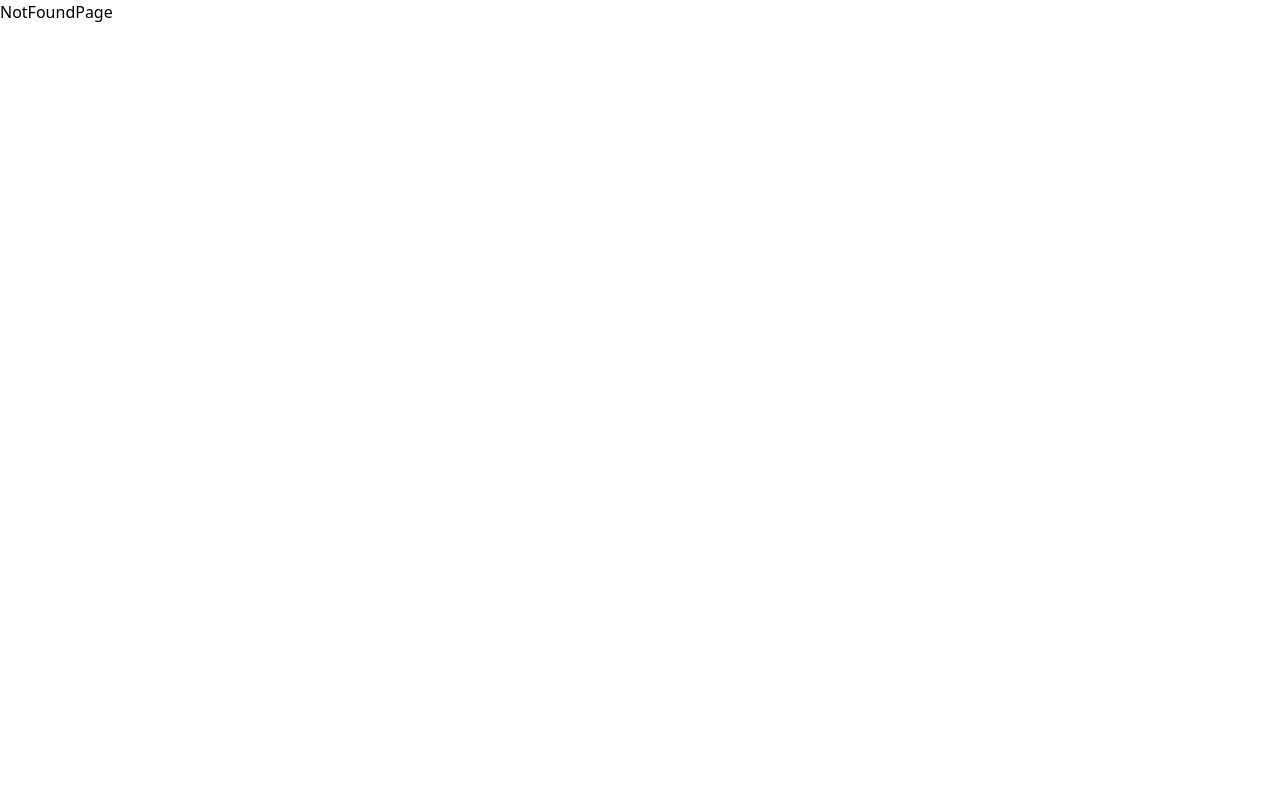
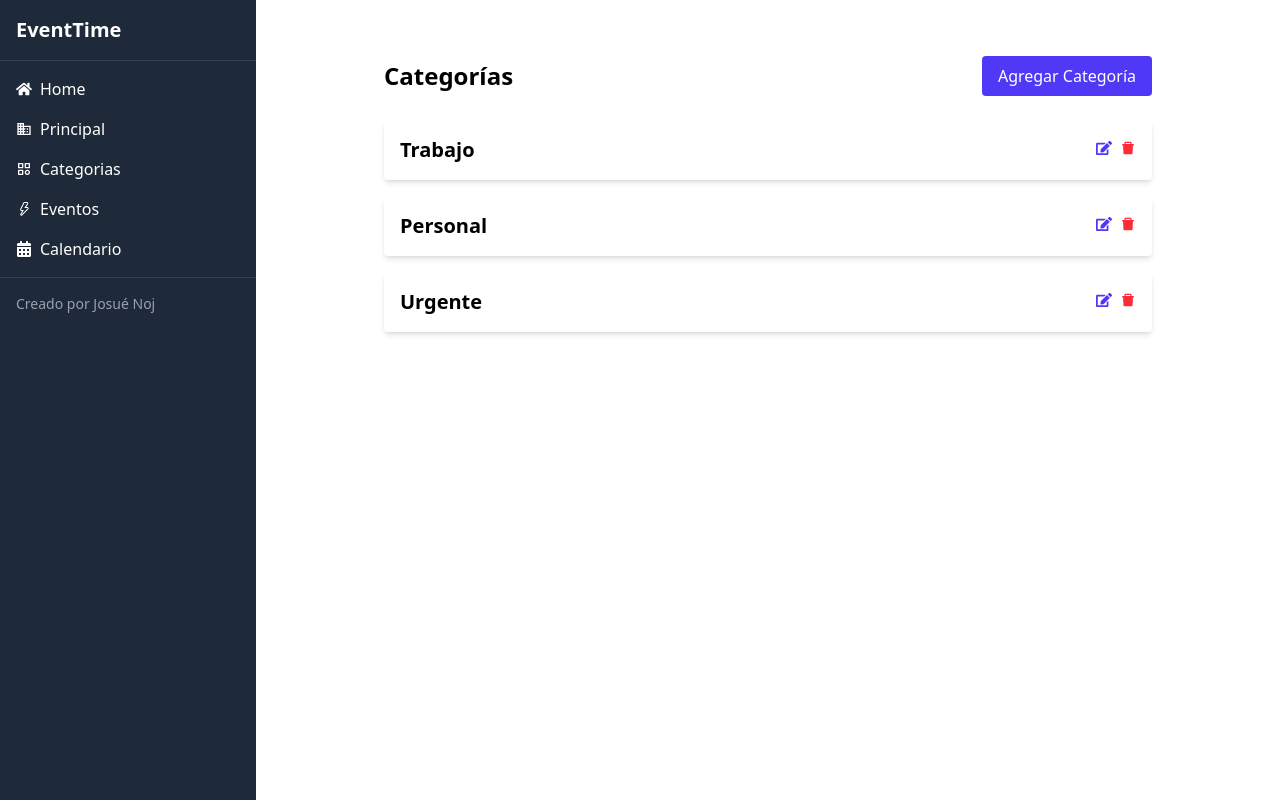
Before and after one commit to josuenojaguilar/EventTime, a React (Vite) app: page /dashboard/categories in a window 1280 px wide. Built offline with nearby package versions, Linux system fonts and the light colour scheme.

Commit message:
Feat: terminado sin test

```diff
--- a/package.json
+++ b/package.json
@@ -11,6 +11,7 @@
   },
   "dependencies": {
     "@tailwindcss/vite": "^4.1.5",
+    "proyecto-final": "file:",
     "react": "^19.1.0",
     "react-calendar": "^5.1.0",
     "react-dom": "^19.1.0",
--- /dev/null
+++ b/src/components/Category/Category.jsx
@@ -0,0 +1,73 @@
+import React, { useState } from 'react'
+import { useOutletContext } from 'react-router-dom'
+import { Modal } from '../../components/Modal'
+import { CategoryForm } from './CategoryForm'
+import { CategoryCard } from './CategoryCard'
+import { PacmanLoader } from 'react-spinners'
+
+export const Category = () => {
+  const { categories, isFetching, addCategory, updateCategory, deleteCategory } = useOutletContext()
+
+  const [isModalOpen, setIsModalOpen] = useState(false)
+  const [categoryToEdit, setCategoryToEdit] = useState(null)
+
+  const handleAdd = () => {
+    setCategoryToEdit(null)
+    setIsModalOpen(true)
+  }
+
+  const handleEdit = (category) => {
+    setCategoryToEdit(category)
+    setIsModalOpen(true)
+  }
+
+  const handleSubmit = (data) => {
+    if (categoryToEdit) {
+      updateCategory({ ...data, id: categoryToEdit.id })
+    } else {
+      addCategory(data)
+    }
+    setIsModalOpen(false)
+  }
+
+  if (isFetching) {
+    return (
+      <div className="w-full flex items-center justify-center h-screen">
+        <PacmanLoader />
+      </div>
+    )
+  }
+
+  return (
+    <div className="w-full max-w-3xl mx-auto mt-10 mb-10">
+      <div className="flex justify-between items-center mb-6">
+        <h1 className="text-2xl font-bold">Categorías</h1>
+        <button onClick={handleAdd} className="px-4 py-2 bg-indigo-600 text-white rounded">Agregar Categoría</button>
+      </div>
+
+      {categories?.length === 0 ? (
+        <p className="text-gray-600">No hay categorías aún.</p>
+      ) : (
+        <ul className="space-y-4">
+          {categories.map(category => (
+            <CategoryCard
+              key={category.id}
+              category={category}
+              onEdit={handleEdit}
+              onDelete={deleteCategory}
+            />
+          ))}
+        </ul>
+      )}
+
+      <Modal isOpen={isModalOpen} onClose={() => setIsModalOpen(false)}>
+        <CategoryForm
+          onSubmit={handleSubmit}
+          initialData={categoryToEdit}
+          onCancel={() => setIsModalOpen(false)}
+          categories={categories}
+        />
+      </Modal>
+    </div>
+  )
+}
--- /dev/null
+++ b/src/components/Category/CategoryCard.jsx
@@ -0,0 +1,27 @@
+import React from 'react'
+import { AiFillDelete } from 'react-icons/ai'
+import { FaEdit } from 'react-icons/fa'
+
+export const CategoryCard = ({ category, onEdit, onDelete }) => {
+  return (
+    <li className="bg-white p-4 rounded shadow-md">
+      <div className="flex justify-between items-center">
+        <h3 className="text-xl font-semibold">{category.name}</h3>
+        <div className="space-x-2">
+                  <button
+                      onClick={() => onEdit(category)}
+                      className="text-indigo-600"
+                  >
+                      <FaEdit />
+                  </button>
+                  <button
+                      onClick={() => onDelete(category.id)}
+                      className="text-red-500"
+                  >
+                      <AiFillDelete />
+                  </button>
+        </div>
+      </div>
+    </li>
+  )
+}
--- /dev/null
+++ b/src/components/Category/CategoryForm.jsx
@@ -0,0 +1,51 @@
+import React, { useState, useEffect } from 'react'
+import { useOutletContext } from 'react-router-dom'
+
+export const CategoryForm = ({ onSubmit, initialData, onCancel, categories }) => {
+  const [name, setName] = useState('')
+
+  useEffect(() => {
+    if (initialData) {
+      setName(initialData.name)
+    }
+  }, [initialData])
+
+  const getNextId = () => {
+    if (!categories || categories.length === 0) return 1
+    const ids = categories.map(c => Number(c.id)).filter(n => !isNaN(n))
+    console.log(Math.max(...ids) + 1);
+
+    return Math.max(...ids) + 1
+  }
+
+  const handleSubmit = (e) => {
+    e.preventDefault()
+    const data = {
+      name,
+      color: "bg-blue-500"
+    }
+    if(!initialData){
+      data.id = getNextId()
+    }
+    onSubmit(data)
+  }
+
+  return (
+    <form onSubmit={handleSubmit} className="space-y-4">
+      <div>
+        <label className="block text-sm font-medium text-gray-700">Nombre de la categoría</label>
+        <input
+          type="text"
+          value={name}
+          onChange={(e) => setName(e.target.value)}
+          className="mt-1 block w-full px-3 py-2 border border-gray-300 rounded-md"
+          required
+        />
+      </div>
+      <div className="flex justify-between">
+        <button type="submit" className="px-4 py-2 bg-indigo-600 text-white rounded">Guardar</button>
+        <button type="button" onClick={onCancel} className="px-4 py-2 bg-gray-300 text-gray-700 rounded">Cancelar</button>
+      </div>
+    </form>
+  )
+}
--- a/src/components/EventCard.jsx
+++ b/src/components/Event/EventCard.jsx
@@ -9,7 +9,7 @@ export const EventCard = ({ event, onEdit, onDelete }) => {
         <h3 className="text-lg font-semibold">{event.title}</h3>
         <p className="text-sm text-gray-600">{new Date(event.date).toLocaleString()}</p>
         <p className="text-sm">{event.description}</p>
-        <span className="inline-block text-xs bg-gray-200 px-2 py-1 rounded mt-1">{event.category}</span>
+        <span className="inline-block text-xs bg-gray-200 px-2 py-1 rounded mt-1">{event.categoryName}</span>
       </div>
       <div className="space-x-2">
         <button
--- a/src/components/EventForm.jsx
+++ b/src/components/Event/EventForm.jsx
@@ -1,6 +1,6 @@
 import React, { useState, useEffect } from 'react'
 
-export const EventForm = ({ onSubmit, initialData, onCancel }) => {
+export const EventForm = ({ onSubmit, initialData, onCancel, categories }) => {
   const [title, setTitle] = useState('')
   const [description, setDescription] = useState('')
   const [category, setCategory] = useState('')
@@ -21,7 +21,7 @@ export const EventForm = ({ onSubmit, initialData, onCancel }) => {
     const data = {
       title,
       description,
-      category,
+      category: parseInt(category, 10),
       date,
     }
 
@@ -64,9 +64,9 @@ export const EventForm = ({ onSubmit, initialData, onCancel }) => {
           required
         >
           <option value="">Selecciona una categoría</option>
-          <option value="work">Trabajo</option>
-          <option value="personal">Personal</option>
-          <option value="meeting">Reunión</option>
+          {categories?.map((cat) => (
+            <option key={cat.id} value={cat.id}>{cat.name}</option>
+          ))}
         </select>
       </div>
 
--- a/src/components/Events.jsx
+++ b/src/components/Event/Events.jsx
@@ -1,13 +1,12 @@
-import React, { useEffect, useState } from 'react'
-import { useEvents } from '../shared/hooks/useEvents'
-import { Modal } from '../components/Modal'
-import { EventForm } from '../components/EventForm'
+import React, { useState } from 'react'
+import { Modal } from '../Modal'
+import { EventForm } from './EventForm'
 import { EventCard } from './EventCard'
 import { PacmanLoader } from 'react-spinners'
 import { useOutletContext } from 'react-router-dom'
 
 export const Events = () => {
-  const { events, isFetching, addEvent, updateEvent, deleteEvent } = useOutletContext()
+  const { events, isFetching, addEvent, updateEvent, deleteEvent, categories } = useOutletContext()
   const [isModalOpen, setIsModalOpen] = useState(false)
   const [eventToEdit, setEventToEdit] = useState(null)
 
@@ -50,14 +49,18 @@ export const Events = () => {
         <p className="text-gray-600">No hay eventos aún.</p>
       ) : (
         <ul className="space-y-4">
-          {events.map(event => (
-            <EventCard
-              key={event.id}
-              event={event}
-              onEdit={handleEdit}
-              onDelete={deleteEvent}
-            />
-          ))}
+          {events.map(event => {
+
+            const categoryObj = categories.find(cat => cat.id === event.category)
+            const categoryName = categoryObj ? categoryObj.name : 'Sin categoría'
+
+            return <EventCard
+                    key={event.id}
+                    event={{...event, categoryName}}
+                    onEdit={handleEdit}
+                    onDelete={deleteEvent}
+                  />
+          })}
         </ul>
       )}
 
@@ -67,6 +70,7 @@ export const Events = () => {
           onSubmit={handleSubmit}
           initialData={eventToEdit}
           onCancel={() => setIsModalOpen(false)}
+          categories={categories}
         />
       </Modal>
     </div>
--- a/src/components/Sidebar.jsx
+++ b/src/components/Sidebar.jsx
@@ -1,4 +1,5 @@
 import { useState } from "react";
+import { BiCategory } from "react-icons/bi";
 import { FaBars, FaTimes, FaHome, FaCalendarAlt } from "react-icons/fa";
 import { MdDomain } from "react-icons/md";
 import { VscSymbolEvent } from "react-icons/vsc";
@@ -26,14 +27,19 @@ export const Sidebar = ()=> {
         } transition-transform duration-300 ease-in-out md:translate-x-0 md:static md:block`}
       >
         <div className="p-4 text-xl font-bold border-b border-gray-700">
-          My App
+          EventTime
         </div>
+        <div className="flex-1 overflow-hidden">
+
         <nav className="p-4 flex flex-col gap-4">
           <Link to="/" className="flex items-center gap-2 hover:text-blue-400">
             <FaHome /> Home
           </Link>
           <Link to="/dashboard" className="flex items-center gap-2 hover:text-blue-400">
             <MdDomain /> Principal
+          </Link>
+          <Link to="categories" className="flex items-center gap-2 hover:text-blue-400">
+            <BiCategory /> Categorias
           </Link>
           <Link to="events" className="flex items-center gap-2 hover:text-blue-400">
             <VscSymbolEvent /> Eventos
@@ -42,7 +48,11 @@ export const Sidebar = ()=> {
             <FaCalendarAlt /> Calendario
           </Link>
         </nav>
+        <div className="p-4 text-sm text-gray-400 border-t border-gray-700 mt-auto">
+            Creado por Josué Noj
+          </div>
       </div>
+        </div>
     </>
   );
 }
--- a/src/data/mockData.js
+++ b/src/data/mockData.js
@@ -3,49 +3,67 @@ export const mockEvents = [
       id: 1,
       title: "Reunión de trabajo con el equipo",
       description: "Discutir el progreso del proyecto y los siguientes pasos.",
-      category: "work",
+      category: 1,
       date: "2025-05-10T10:00:00",
     },
     {
       id: 2,
       title: "Cena con amigos",
       description: "Cena en un restaurante local para ponernos al día.",
-      category: "personal",
+      category: 2,
       date: "2025-05-12T19:30:00",
     },
     {
       id: 3,
       title: "Entrevista de trabajo",
       description: "Entrevista para el puesto de desarrollador front-end.",
-      category: "work",
+      category: 1,
       date: "2025-05-14T09:00:00",
     },
     {
       id: 4,
       title: "Cumpleaños de Juan",
       description: "Fiesta sorpresa de cumpleaños para Juan.",
-      category: "personal",
+      category: 2,
       date: "2025-05-15T16:00:00",
     },
     {
       id: 5,
       title: "Reunión con clientes",
       description: "Reunión para presentar la nueva propuesta de proyecto.",
-      category: "meeting",
+      category: 3,
       date: "2025-05-18T11:00:00",
     },
     {
       id: 6,
       title: "Presentación de resultados",
       description: "Presentar los resultados trimestrales al equipo ejecutivo.",
-      category: "work",
+      category: 1,
       date: "2025-05-20T14:00:00",
     },
     {
       id: 7,
       title: "Entrenamiento de fútbol",
       description: "Entrenamiento semanal de fútbol con el equipo.",
-      category: "personal",
+      category: 2,
       date: "2025-05-21T18:00:00",
     },
   ];
+
+export const mockCategories = [
+  {
+    id: 1,
+    name: 'Trabajo',
+    color: 'bg-blue-500'
+  },
+  {
+    id: 2,
+    name: 'Personal',
+    color: 'bg-green-500'
+  },
+  {
+    id: 3,
+    name: 'Urgente',
+    color: 'bg-red-500'
+  }
+]
--- a/src/pages/Dashboard/DashboardPage.jsx
+++ b/src/pages/Dashboard/DashboardPage.jsx
@@ -4,19 +4,40 @@ import { Sidebar } from '../../components/Sidebar'
 import { useEvents } from '../../shared/hooks/useEvents'
 import { BeatLoader } from 'react-spinners'
 import { useEventNotifications } from '../../shared/hooks/useEventNotification'
+import { useCategories } from '../../shared/hooks/useCategories'
 
 export const DashboardPage = () => {
-  const { getEvents, addEvent, updateEvent, deleteEvent, isFetching, events } = useEvents()
-  const [categories, setCategories] = useState([])
+  const {
+    getEvents,
+    addEvent,
+    updateEvent,
+    deleteEvent,
+    isFetching: isFetchingEvents,
+    events
+  } = useEvents()
+
+  const {
+    getCategories,
+    categories,
+    addCategory,
+    updateCategory,
+    deleteCategory,
+    isFetching: isFetchingCategories
+  } = useCategories()
+
 
   useEventNotifications(events)
   useEffect(() => {
-    if (events.length === 0 || isFetching) {
+    if (events.length === 0 || isFetchingEvents) {
       getEvents()
     }
   }, [events])
 
-  if (isFetching) {
+  useEffect(() => {
+    getCategories()
+  }, [])
+
+  if (isFetchingEvents || isFetchingCategories) {
     return (
       <div className="flex items-center justify-center h-screen">
         <BeatLoader />
@@ -30,11 +51,14 @@ export const DashboardPage = () => {
       <main className="flex-1 p-4 flex overflow-y-auto h-full">
         <Outlet
           context={{
-          events,
-          categories,
-          addEvent,
-          updateEvent,
-          deleteEvent
+            events,
+            categories,
+            addEvent,
+            updateEvent,
+            deleteEvent,
+            addCategory,
+            updateCategory,
+            deleteCategory
           }}
         />
       </main>
--- /dev/null
+++ b/src/shared/hooks/useCategories.jsx
@@ -0,0 +1,62 @@
+// shared/hooks/useCategories.jsx
+import React, { useState, useEffect } from 'react'
+import toast from 'react-hot-toast'
+import { mockCategories } from '../../data/mockData'
+
+const delay = (ms) => new Promise(resolve => setTimeout(resolve, ms))
+
+
+
+export const useCategories = () => {
+  const [categories, setCategories] = useState([])
+  const [isFetching, setIsFetching] = useState(false)
+
+  useEffect(() => {
+    const stored = localStorage.getItem('categories')
+    const parsed = stored ? JSON.parse(stored) : mockCategories
+    setCategories(parsed)
+    localStorage.setItem('categories', JSON.stringify(parsed))
+  }, [])
+
+  const getCategories = async () => {
+    setIsFetching(true)
+    await delay(300)
+    const stored = JSON.parse(localStorage.getItem('categories')) || []
+    setCategories(stored)
+    setIsFetching(false)
+  }
+
+  const persist = (updatedCategories) => {
+    localStorage.setItem('categories', JSON.stringify(updatedCategories))
+    setCategories(updatedCategories)
+    setIsFetching(false)
+  }
+
+  const addCategory = (newCategory) => {
+    const updated = [...categories, { ...newCategory }]
+    persist(updated)
+    toast.success('Categoría agregada')
+  }
+
+  const updateCategory = async (updatedCategory) => {
+    const updated = categories.map(cat => cat.id === updatedCategory.id ? updatedCategory : cat)
+    persist(updated)
+    await delay(300)
+    toast.success('Categoría actualizada')
+  }
+
+  const deleteCategory = (id) => {
+    const updated = categories.filter(cat => cat.id !== id)
+    persist(updated)
+    toast.success('Categoría eliminada')
+  }
+
+  return {
+    categories,
+    isFetching,
+    getCategories,
+    addCategory,
+    updateCategory,
+    deleteCategory
+  }
+}
```
Also changed, not shown: src/routes.jsx (+6 -1 lines), 1 other file (tests, documents, lock files or other folders).
